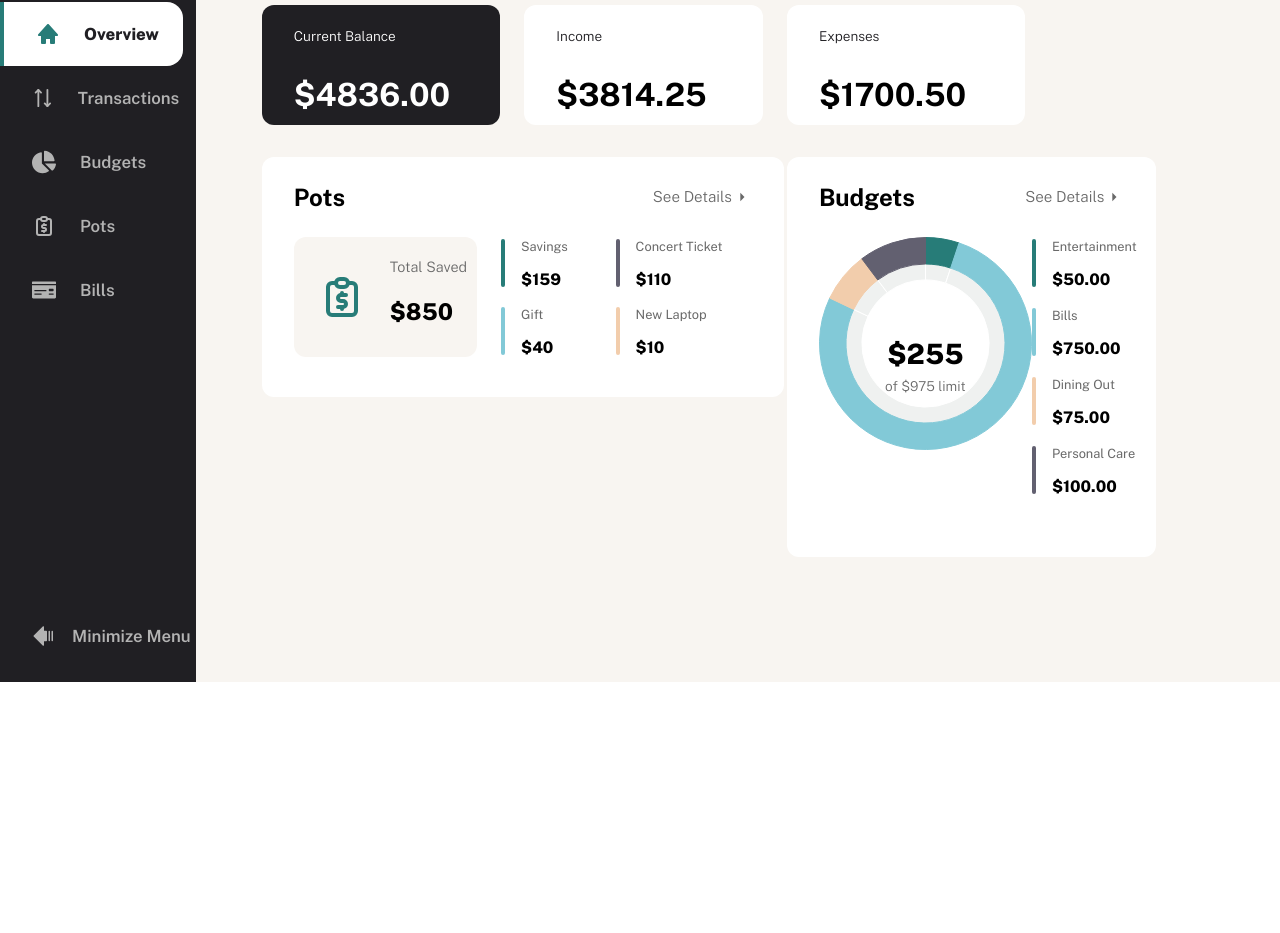
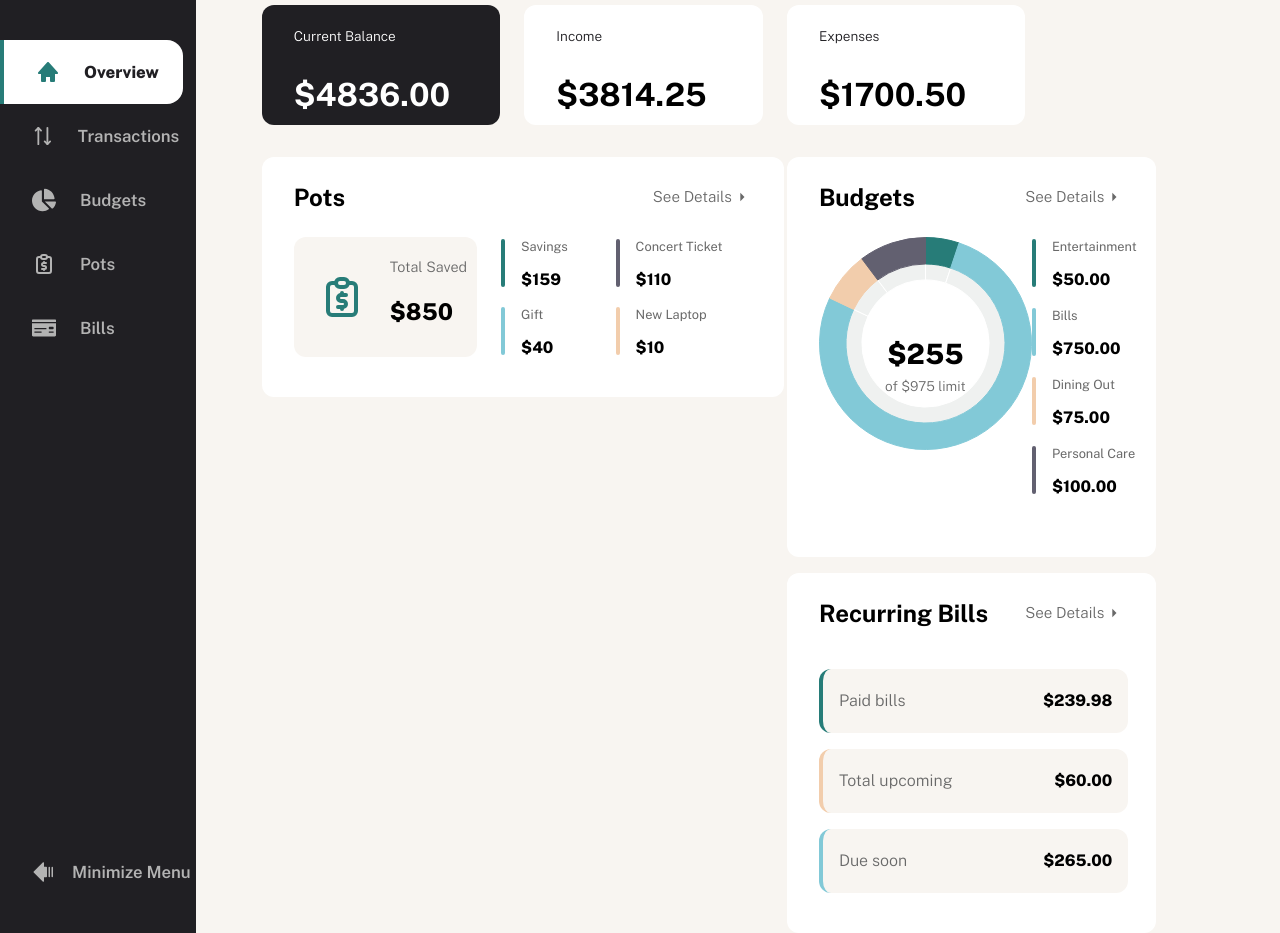
Before and after one commit to JurgenMik/FinanceApp, a React (Create React App) app: page / in a window 1280 px wide. Shown: the part 118-1051 px from the top of the page. Before the commit the page ends 800 px from the top, so only its background shows below. Built offline with nearby package versions, Linux system fonts and the light colour scheme.

Commit message:
FS-added-the-recurring-bills-component

```diff
--- /dev/null
+++ b/src/components/RecurringBills/RecurringBills.scss
@@ -0,0 +1,24 @@
+@import '../../variables/variables.scss';
+
+.main-container-recurring-bills {
+    width: 100%;
+    height: 4rem;
+    background-color: $LightBeige;
+    display: flex;
+    justify-content: space-between;
+    align-items: center;
+    margin-top: 1rem;
+    border-radius: 0.75rem;
+
+    p {
+        font-weight: 800;
+        margin-right: 1rem;
+    }
+
+    h2 {
+        font-size: 1rem;
+        font-weight: 300;
+        margin-left: 1rem;
+        color: $MedGrey;
+    }
+}
--- /dev/null
+++ b/src/components/RecurringBills/RecurringBills.tsx
@@ -0,0 +1,16 @@
+import React from 'react';
+import './RecurringBills.scss';
+import type { RecurringBillsProps } from '../../interfaces/index';
+
+function RecurringBills({title, amount, theme}: RecurringBillsProps) {
+  return (
+    <div className="main-container-recurring-bills"
+      style={{borderLeft: `0.25rem solid ${theme}`}}
+    >
+      <h2>{title}</h2>
+      <p>${amount}</p>
+    </div>
+  )
+}
+
+export default RecurringBills;
--- a/src/interfaces/index.ts
+++ b/src/interfaces/index.ts
@@ -74,3 +74,9 @@ export interface LinkProps {
     location: string,
     Icon: React.ElementType
 };
+
+export interface RecurringBillsProps {
+    title: string,
+    amount: string,
+    theme: string
+};
--- a/src/pages/overview/Overview.tsx
+++ b/src/pages/overview/Overview.tsx
@@ -3,6 +3,7 @@ import './Overview.scss';
 import Finances from './components/Finances/Finances';
 import Pots from './components/Pots/Pots';
 import Budgets from './components/Budgets/Budgets';
+import Bills from './components/Bills/Bills';
 import type { FinanceProps } from '../../interfaces/index';
 
 function Overview({finances}: FinanceProps | any) {
@@ -13,8 +14,13 @@ function Overview({finances}: FinanceProps | any) {
       </h1>
       <Finances balance={finances.balance} />
       <div className="sub-container-overview">
-        <Pots resources={finances.pots} />
-        <Budgets resources={finances.budgets} />
+        <div>
+          <Pots resources={finances.pots} />
+        </div>
+        <div>
+          <Budgets resources={finances.budgets} />
+          <Bills />
+        </div>
       </div>
     </div>
   );
--- /dev/null
+++ b/src/pages/overview/components/Bills/Bills.scss
@@ -0,0 +1,10 @@
+@import '../../../../variables/variables.scss';
+
+.main-container-bills {
+    width: 60%;
+    height: 22.5rem;
+    padding: 0 2rem;
+    background-color: $White;
+    margin-top: 1rem;
+    border-radius: 0.75rem;
+}
--- /dev/null
+++ b/src/pages/overview/components/Bills/Bills.tsx
@@ -0,0 +1,73 @@
+import React from 'react';
+import './Bills.scss';
+import ViewDetails from '../../../../components/ViewDetails/ViewDetails';
+import RecurringBills from '../../../../components/RecurringBills/RecurringBills';
+import { useSelector } from 'react-redux';
+import type { TransactionsState } from '../../../../interfaces/index';
+import { handleCalculateTotals } from '../../../../utils';
+
+function Bills() {
+
+  const transactionsState = useSelector((state: {transactions: TransactionsState}) => state.transactions);
+
+  const handleRecurringBillsByCat = (type: string): string => {
+
+    const targetMonth = 7;
+    const fromDate    = new Date(2024, targetMonth - 1, 2);
+    const currentDate = new Date(2024, targetMonth - 1, 26);
+    const dueRange    = new Date(2024, targetMonth, 4);
+
+    const bills = transactionsState.transactions.filter((transaction) => {
+        const transactionDate = new Date(transaction.date);
+
+        if (type === 'paid') {
+            return (
+                 transaction.recurring       &&
+                 transactionDate >= fromDate &&
+                 transactionDate <= currentDate
+            );
+        }
+        else if (type === 'due') {
+            return (
+                transaction.recurring         &&
+                transactionDate > currentDate &&
+                transactionDate <= dueRange
+            );
+        }
+        else { return transaction.recurring &&  transactionDate > dueRange; }
+    });
+
+    return Math.abs(handleCalculateTotals(bills, 'amount')).toFixed(2);
+};
+
+  const paid     = handleRecurringBillsByCat('paid')
+  const due      = handleRecurringBillsByCat('due')
+  const upcoming = handleRecurringBillsByCat('upcoming')
+
+  return (
+    <div className="main-container-bills">
+      <ViewDetails
+        header={'Recurring Bills'}
+        text={'See Details'}
+        linkTo={'/bills'}
+      />
+      <RecurringBills
+        title={'Paid bills'}
+        amount={paid}
+        theme={'#277C78'}
+      />
+      <RecurringBills
+        title={'Total upcoming'}
+        amount={upcoming}
+        theme={'#F2CDAC'}
+      />
+      <RecurringBills
+        title={'Due soon'}
+        amount={due}
+        theme={'#82C9D7'}
+      />
+    </div>
+  )
+}
+
+export default Bills;
```
Also changed, not shown: src/assets/index.ts (renamed from src/assets/index.js).
